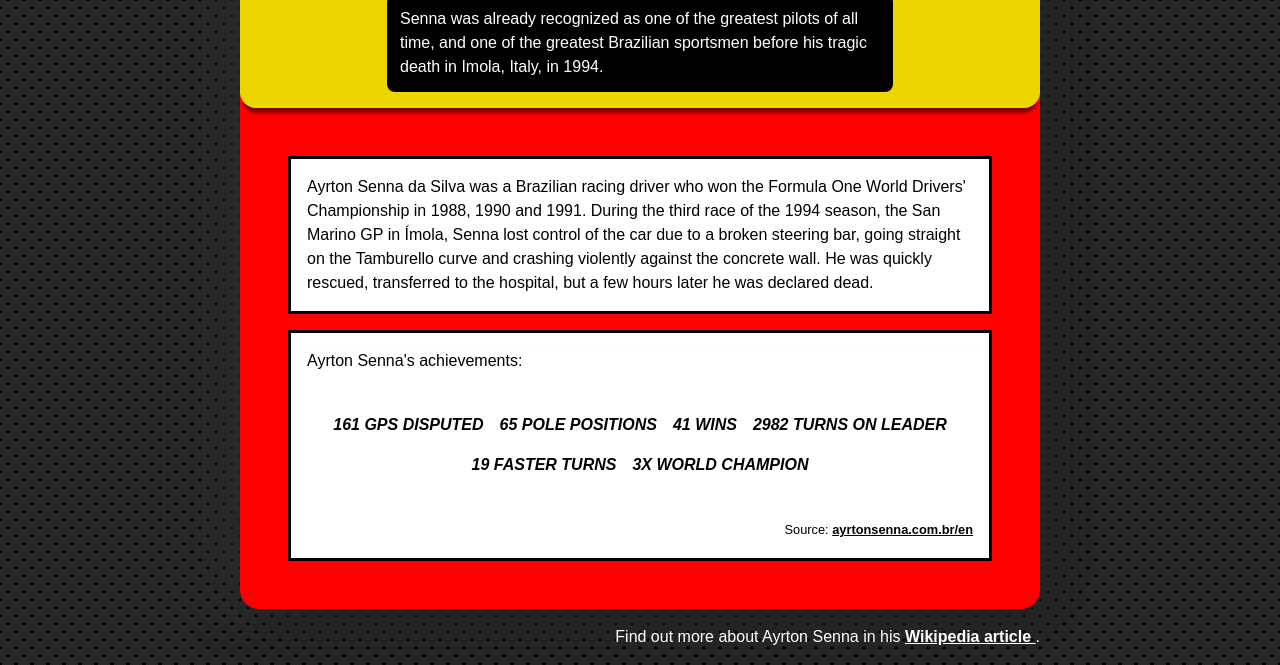
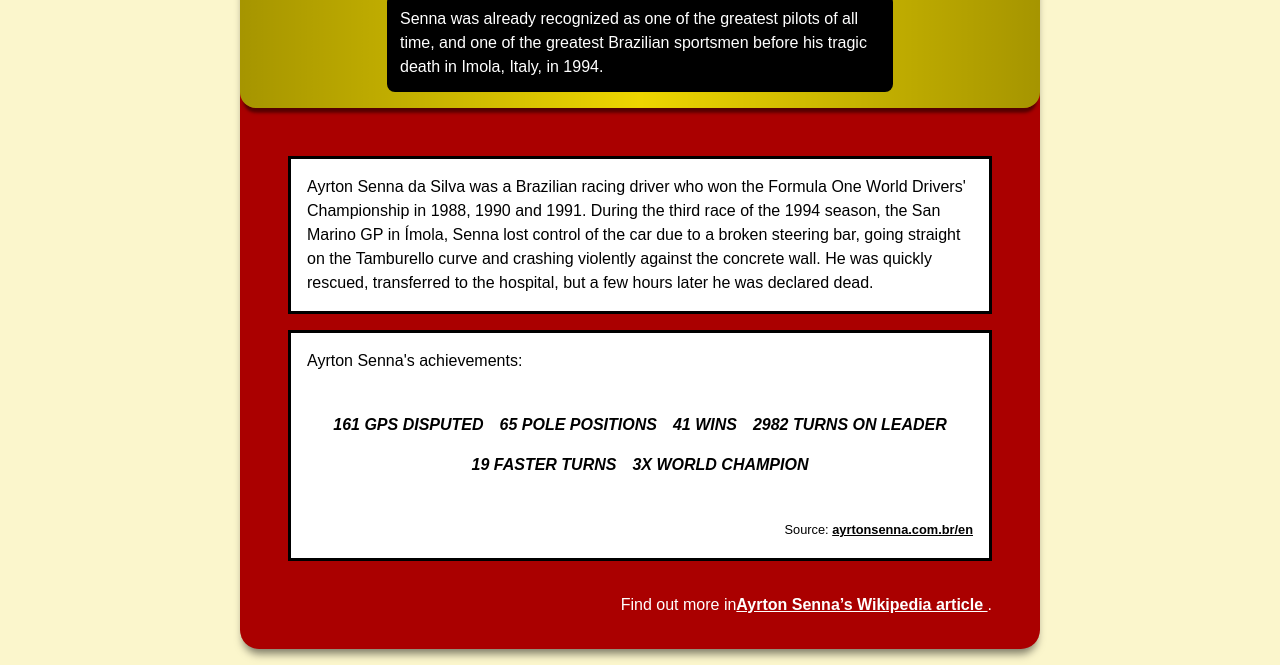
Before and after one commit to pahbloo/tribute-page, a plain HTML site: page index.html in a window 1280 px wide. Shown: the part 408-1073 px from the top of the page. Drawn offline with nearby package versions, Linux system fonts and the light colour scheme.

Commit message:
update files to most recent version

```diff
--- a/index.html
+++ b/index.html
@@ -1,5 +1,5 @@
 <!DOCTYPE html>
-<html lang="pt-br">
+<html lang="en">
   <head>
     <meta charset="UTF-8" />
     <meta http-equiv="X-UA-Compatible" content="IE=edge" />
@@ -75,13 +75,13 @@
       </div>
     </main>
     <footer id="tribute-info" class="align-right">
-      Find out more about Ayrton Senna in his
+      Find out more in<wbr />
       <a
         href="https://en.wikipedia.org/wiki/Ayrton_Senna"
         target="_blank"
         id="tribute-link"
       >
-        Wikipedia article
+        Ayrton Senna’s Wikipedia article
       </a>
       .
     </footer>
--- a/style.css
+++ b/style.css
@@ -6,23 +6,17 @@
   font-size: 16px;
   font-family: Arial, Helvetica, sans-serif;
   line-height: 1.5em;
-  scrollbar-color: rgb(112, 112, 112) #202020;
 }
 
 @media (min-width: 50rem) {
   html {
-    /* background by Atle Mo, Lea Verou from https://projects.verou.me/css3patterns/#carbon-fibre */
-    background: radial-gradient(black 15%, transparent 16%) 0 0,
-      radial-gradient(black 15%, transparent 16%) 8px 8px,
-      radial-gradient(rgba(255, 255, 255, 0.1) 15%, transparent 20%) 0 1px,
-      radial-gradient(rgba(255, 255, 255, 0.1) 15%, transparent 20%) 8px 9px;
-    background-color: #282828;
+    background-color: #edd50033;
     background-size: 16px 16px;
   }
 }
 
 body {
-  background-color: red;
+  background-color: #a00;
   max-width: 50rem;
   margin: auto;
 }
@@ -30,7 +24,7 @@
 @media (min-width: 50rem) {
   body {
     border-radius: 1.2rem;
-    box-shadow: 20px 20px 60px #222222, -20px -20px 60px #2e2e2e;
+    box-shadow: 0 0.5rem 0.5rem -0.2rem rgba(0, 0, 0, 0.5);
     margin: 1rem auto;
   }
 }
@@ -38,6 +32,12 @@
 header {
   background-color: #edd500;
   background: linear-gradient(
+      90deg,
+      rgba(0, 0, 0, 0.3) 0%,
+      rgba(0, 0, 0, 0) 50%,
+      rgba(0, 0, 0, 0.3) 100%
+    ),
+    linear-gradient(
       #edd500 0 25%,
       #f5f5f5 25% 25.5%,
       #006311 25.5% 26%,
@@ -103,7 +103,7 @@
 
 @media (min-width: 50rem) {
   main {
-    padding: 3rem 1rem;
+    padding: 3rem 1rem 1rem;
   }
 }
 
@@ -130,26 +130,15 @@
 }
 
 a {
-  color: black;
+  color: inherit;
   font-weight: bold;
 }
 
 footer {
-  float: right;
+  color: white;
+  padding: 1rem 1rem 2rem;
   margin: auto;
-  max-width: 65%;
-  padding: 1em;
-}
-
-@media (min-width: 50rem) {
-  footer {
-    color: white;
-    padding: 1rem 0;
-  }
-
-  footer a {
-    color: white;
-  }
+  max-width: 44rem;
 }
 
 /*
```
Lines whose indentation alone changed are shown as unchanged.
